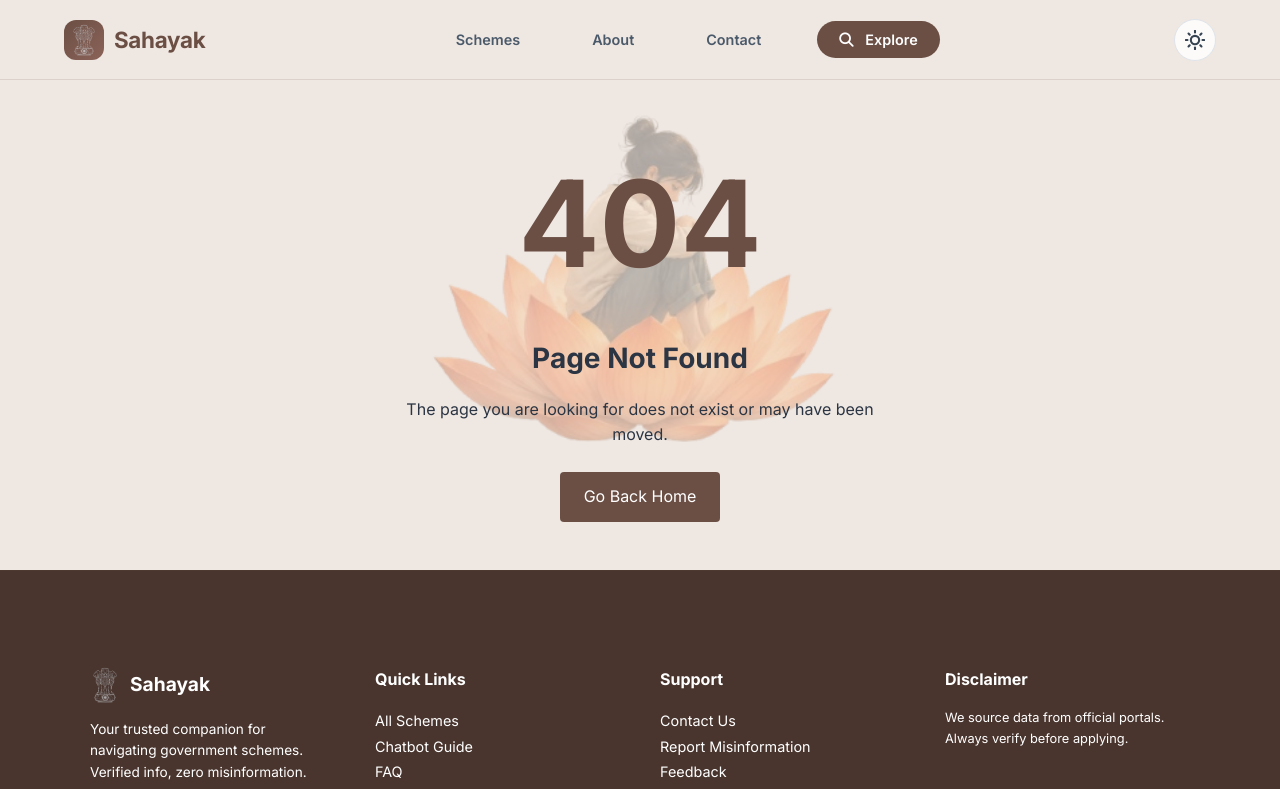
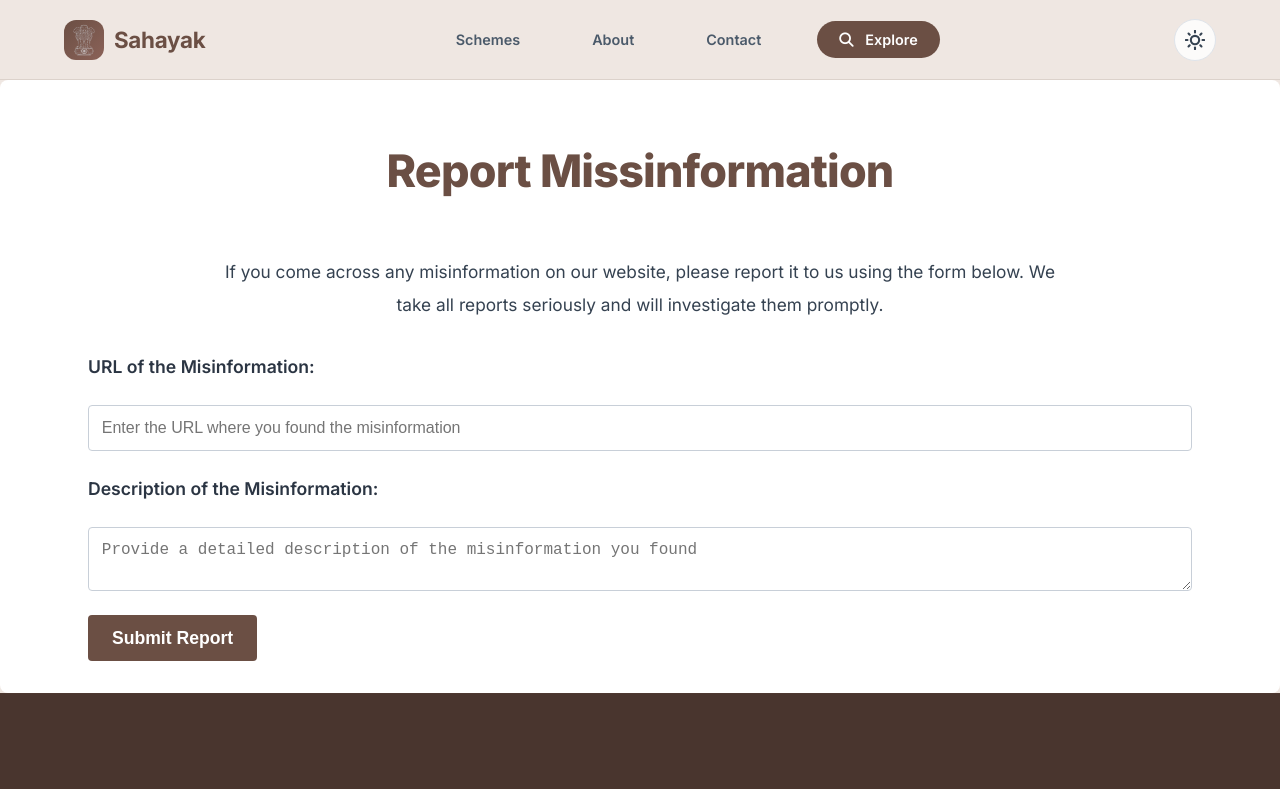
Before and after one commit to Het-Pandya1610/Sahayak, a React (Vite) app in the folder frontend/: page /report-misinformation in a window 1280 px wide. Shown: the top 789 px of the page. Built offline with nearby package versions, Linux system fonts and the light colour scheme.

Commit message:
Created Report Misinformation Page

```diff
--- a/frontend/src/App.jsx
+++ b/frontend/src/App.jsx
@@ -9,6 +9,7 @@ import Resources from "./pages/Resources";
 import NotFound from "./pages/NotFound";
 import Terms from "./pages/Terms";
 import Privacy from "./pages/Privacy";
+import Report_Miss from "./pages/Report_Miss";
 
 import './index.css';
 function App() {
@@ -23,6 +24,7 @@ function App() {
         <Route path="/resources" element={<Resources />} />
         <Route path="/terms" element={<Terms />} />
         <Route path="/privacy" element={<Privacy />} />
+        <Route path="/report-misinformation" element={<Report_Miss />} />
         <Route path="*" element={<NotFound />} />
       </Routes>
     </BrowserRouter>
--- /dev/null
+++ b/frontend/src/pages/Report_Miss.jsx
@@ -0,0 +1,36 @@
+import React, { useEffect, useState } from 'react';
+import { motion } from 'framer-motion';
+
+import './css/Report_Miss.css';
+
+import MainLayout from '../layouts/MainLayout';
+
+function Report_Miss() {
+
+    return (
+        <div className="report-miss-page">
+            <MainLayout>
+                <motion.div
+                    className="report-miss-content"
+                initial={{ opacity: 0, y: 40 }}
+                animate={{ opacity: 1, y: 0 }}
+                transition={{ duration: 0.6 }}
+            >
+                <h1>Report Missinformation</h1>
+                <p style={{ textAlign: 'center', margin: 'auto' }}>
+                    If you come across any misinformation on our website, please report it to us using the form below. We take all reports seriously and will investigate them promptly.
+                </p>
+                <form className="report-form">
+                    <label htmlFor="url">URL of the Misinformation:</label>
+                    <input type="text" id="url" name="url" placeholder="Enter the URL where you found the misinformation" required />
+                    <label htmlFor="description">Description of the Misinformation:</label>
+                    <textarea id="description" name="description" placeholder="Provide a detailed description of the misinformation you found" required></textarea>
+                    <button type="submit">Submit Report</button>
+                </form>
+            </motion.div>
+            </MainLayout>
+        </div>
+    );
+}
+
+export default Report_Miss;
--- /dev/null
+++ b/frontend/src/pages/css/Report_Miss.css
@@ -0,0 +1,58 @@
+.report-miss-content{
+    display: flex;
+    flex-direction: column;
+    gap: 2rem;
+    background: var(--white);
+    padding: 2rem 5.5rem;
+    border-radius: 8px;
+}
+
+.report-miss-content h1 {
+    font-size: 2.8rem;
+    font-weight: 800;
+    color: var(--primary);
+    margin-top: 1.5rem;
+    letter-spacing: -0.8px;
+    text-align: center;
+    margin-bottom: 1rem;
+}
+
+.report-miss-content p {
+    font-size: 1.08rem;
+    color: var(--gray-700);
+    text-align: left;
+    max-width: 850px;
+    line-height: 1.9;
+}
+
+.report-miss-content form {
+    display: flex;
+    flex-direction: column;
+    gap: 1.5rem;
+}
+
+.report-miss-content label {
+    font-size: 1.1rem;
+    font-weight: 600;
+    color: var(--gray-800);
+}
+
+.report-miss-content input, .report-miss-content textarea {
+    padding: 0.8rem;
+    border: 1px solid var(--gray-300);
+    border-radius: 4px;
+    font-size: 1rem;
+    color: var(--gray-800);
+}
+
+.report-miss-content button {
+    align-self: flex-start;
+    padding: 0.8rem 1.5rem;
+    background: var(--primary);
+    color: var(--white);
+    border: none;
+    border-radius: 4px;
+    font-size: 1.1rem;
+    font-weight: 600;
+    cursor: pointer;
+}
```
